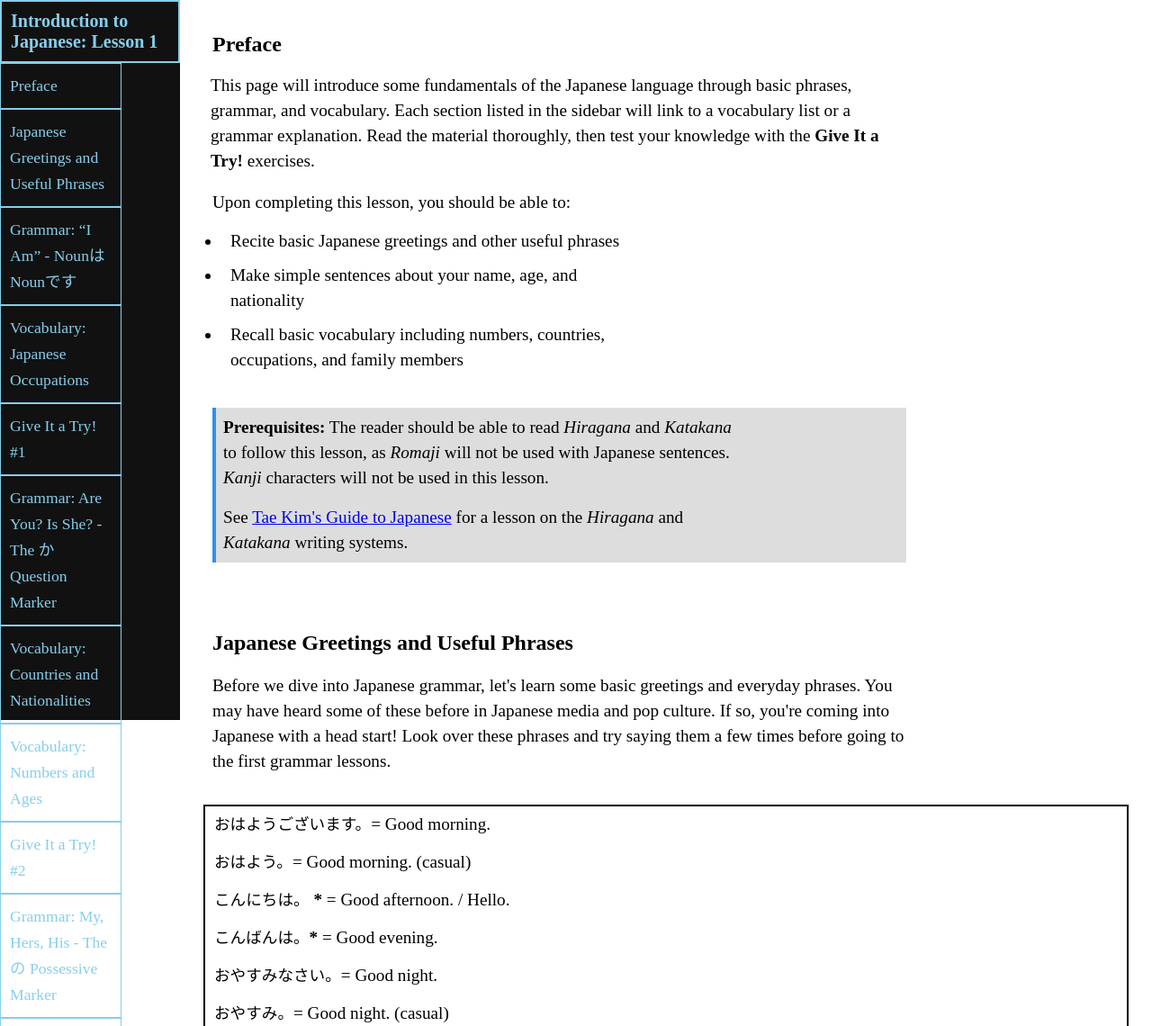
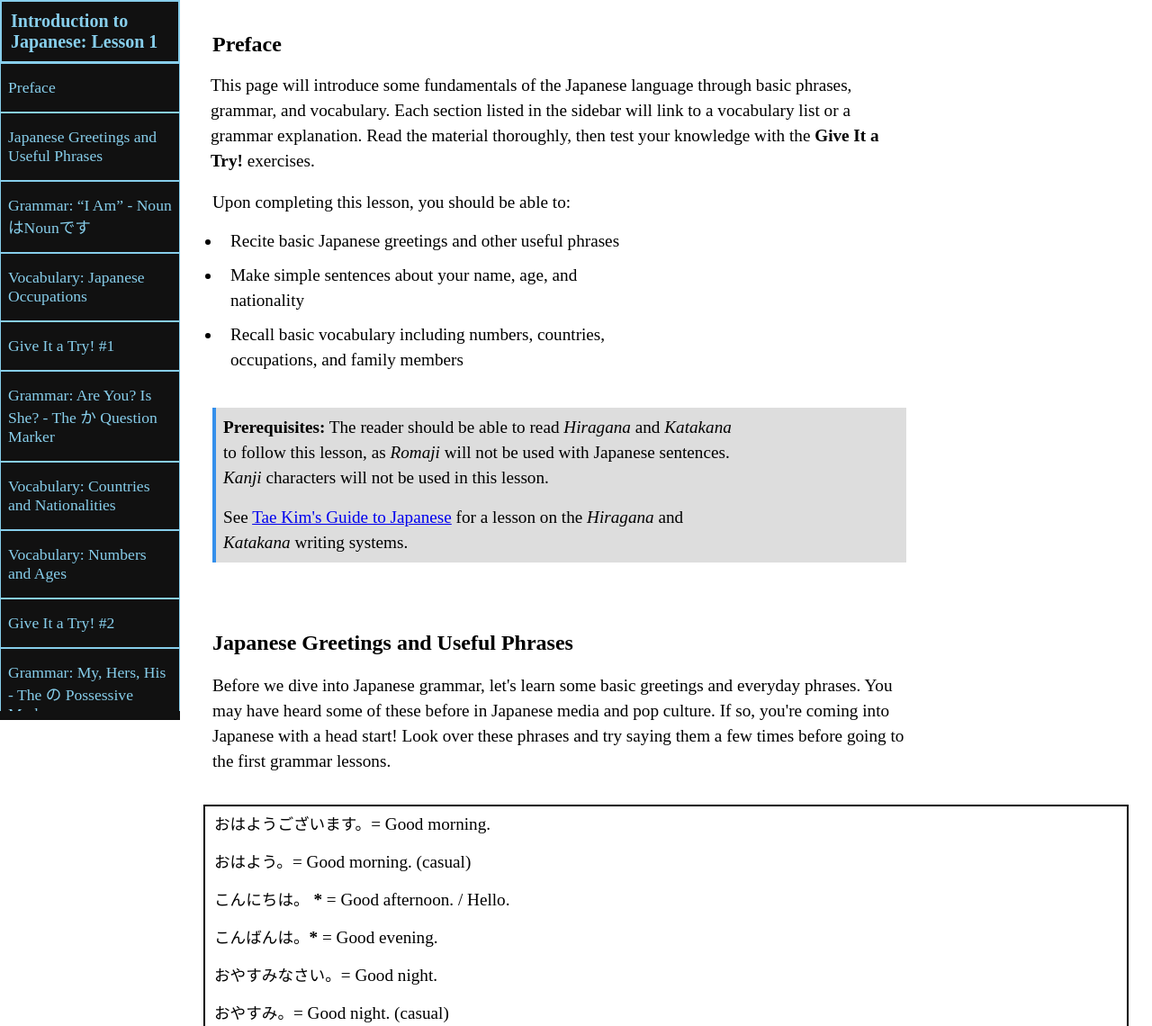
Before and after one commit to mcgrodk/fcc-technical, a plain HTML site: page index.html in a window 1280 px wide. Shown: the top 1140 px of the page at 90% size. Drawn offline with Linux system fonts and the light colour scheme; a web font is replaced by a local one.

Commit message:
Added scroll property to nav

```diff
--- a/index.html
+++ b/index.html
@@ -10,22 +10,22 @@
 
   <nav id="navbar">
     <header>Introduction to Japanese: Lesson 1</header>
-    <ul>
-      <li><a class="nav-link" href="#Preface">Preface</a></li>
-      <li><a class="nav-link" href="#Japanese_Greetings_and_Useful_Phrases">Japanese Greetings and Useful Phrases</a></li>
-      <li><a class="nav-link" href="#Grammar:_“I_Am”_-_NounはNounです">Grammar: “I Am” - NounはNounです</a></li>
-      <li><a class="nav-link" href="#Vocabulary:_Japanese_Occupations">Vocabulary: Japanese Occupations</a></li>
-      <li><a class="nav-link" href="#Give_It_a_Try!_#1">Give It a Try! #1</a></li>
-      <li><a class="nav-link" href="#Grammar:_Are_You?_Is_She?_-_The_か_Question_Marker">Grammar: Are You? Is She? - The か Question Marker</a></li>
-      <li><a class="nav-link" href="#Vocabulary:_Countries_and_Nationalities">Vocabulary: Countries and Nationalities</a></li>
-      <li><a class="nav-link" href="#Vocabulary:_Numbers_and_Ages">Vocabulary: Numbers and Ages</a></li>
-      <li><a class="nav-link" href="#Give_It_a_Try!_#2">Give It a Try! #2</a></li>
-      <li><a class="nav-link" href="#Grammar:_My,_Hers,_His_-_The_の_Possessive_Marker">Grammar: My, Hers, His - The の Possessive Marker</a></li>
-      <li><a class="nav-link" href="#Vocabulary:_Family_Members_and_Pets">Vocabulary: Family Members and Pets</a></li>
-      <li><a class="nav-link" href="#Give_It_a_Try!_#3">Give It a Try! #3</a></li>
-      <li><a class="nav-link" href="#Review_Exercises">Review Exercises</a></li>
-    </ul>
-</nav>
+      <div class="nav-scroll">
+      <a class="nav-link" href="#Preface">Preface</a>
+      <a class="nav-link" href="#Japanese_Greetings_and_Useful_Phrases">Japanese Greetings and Useful Phrases</a>
+      <a class="nav-link" href="#Grammar:_“I_Am”_-_NounはNounです">Grammar: “I Am” - NounはNounです</a>
+      <a class="nav-link" href="#Vocabulary:_Japanese_Occupations">Vocabulary: Japanese Occupations</a>
+      <a class="nav-link" href="#Give_It_a_Try!_#1">Give It a Try! #1</a>
+      <a class="nav-link" href="#Grammar:_Are_You?_Is_She?_-_The_か_Question_Marker">Grammar: Are You? Is She? - The か Question Marker</a>
+      <a class="nav-link" href="#Vocabulary:_Countries_and_Nationalities">Vocabulary: Countries and Nationalities</a>
+      <a class="nav-link" href="#Vocabulary:_Numbers_and_Ages">Vocabulary: Numbers and Ages</a>
+      <a class="nav-link" href="#Give_It_a_Try!_#2">Give It a Try! #2</a>
+      <a class="nav-link" href="#Grammar:_My,_Hers,_His_-_The_の_Possessive_Marker">Grammar: My, Hers, His - The の Possessive Marker</a>
+      <a class="nav-link" href="#Vocabulary:_Family_Members_and_Pets">Vocabulary: Family Members and Pets</a>
+      <a class="nav-link" href="#Give_It_a_Try!_#3">Give It a Try! #3</a>
+      <a class="nav-link" href="#Review_Exercises">Review Exercises</a>
+      </div>
+  </nav>
 
 <!-- Use color-styled code tags to note Japanese text in the sections instead of quote brackets? -->
 
--- a/style.css
+++ b/style.css
@@ -26,7 +26,7 @@
 @media (max-width: 400px) {
     #navbar {
         max-width: 30%;
-    }
+}
 }
 
 #navbar header {
@@ -37,25 +37,30 @@
     border: 2px solid skyblue;
 }
 
-/* Fix the navbar display! */
+/* Fix media query for scrolling on smaller displays */
 
-#navbar ul {
-    margin: 0;
+.nav-scroll {
+    height: 90%;
     padding: 0;
-    width: 100%;
+    overflow-y: auto;
     overflow-x: hidden;
 }
 
-#navbar li {
-    border: 1px solid skyblue;
-    list-style: none;
-    padding: 10px;
+@media (max-height: 400px) {
+    .nav-scroll {
+        max-height: 70%;
+    }
 }
+
+/* Fix the navbar display! */
 
 #navbar a {
     color: skyblue;
     text-decoration: none;
     font-size: 1.1rem;
+    display: block;
+    border: 1px solid skyblue;
+    padding: 1rem 0.5rem;
 }
 
 /* Main content */
```
